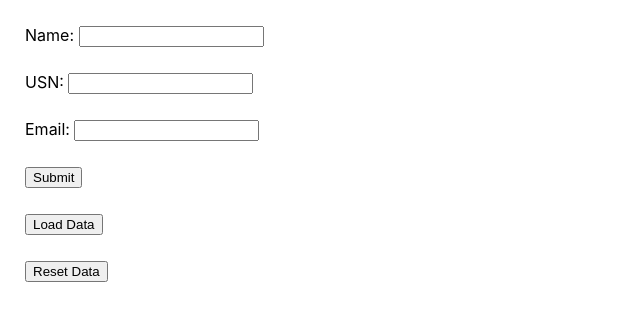
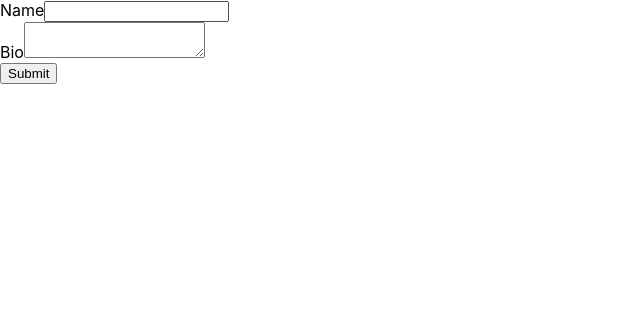
Before and after one commit to Saakethjayarama/React, a React (Create React App) app in the folder formik-learn/: page / in a window 1280 px wide. Shown: the top 320 px of the page, without its empty margins (0-640 px from the left). Built offline with nearby package versions, Linux system fonts and the light colour scheme.

Commit message:
Input and text area components implemented

```diff
--- a/formik-learn/src/App.js
+++ b/formik-learn/src/App.js
@@ -1,9 +1,8 @@
-import SaveFromState from "./04. SaveFormState";
-
+import FormikContainer from "./components/FormikContainer";
 function App() {
   return (
     <div className="App">
-      <SaveFromState />
+      <FormikContainer />
     </div>
   );
 }
--- /dev/null
+++ b/formik-learn/src/components/Error.jsx
@@ -0,0 +1,7 @@
+import React from "react";
+
+function Error({ children }) {
+  return <div style={{ color: "red" }}>{children}</div>;
+}
+
+export default Error;
--- /dev/null
+++ b/formik-learn/src/components/FormikContainer.jsx
@@ -0,0 +1,51 @@
+import { Form, Formik } from "formik";
+import React from "react";
+import * as yup from "yup";
+import FormikControl from "./FormikControl";
+
+function FormikContainer() {
+  const initialValues = {
+    name: "",
+    bio: "",
+  };
+
+  const handleSubmit = (state, submitProps) => {
+    console.log("State ", state);
+    console.log("Submit props ", submitProps);
+  };
+
+  const validationSchema = yup.object({
+    name: yup.string().required("Required!"),
+    bio: yup.string().required("Required!"),
+  });
+
+  return (
+    <div>
+      <Formik
+        initialValues={initialValues}
+        onSubmit={handleSubmit}
+        validationSchema={validationSchema}
+      >
+        {(formik) => (
+          <Form>
+            <FormikControl
+              control="input"
+              name="name"
+              label="Name"
+              type="text"
+            />
+            <FormikControl
+              control="textarea"
+              name="bio"
+              label="Bio"
+              type="text"
+            />
+            <button type="submit">Submit</button>
+          </Form>
+        )}
+      </Formik>
+    </div>
+  );
+}
+
+export default FormikContainer;
--- /dev/null
+++ b/formik-learn/src/components/FormikControl.jsx
@@ -0,0 +1,16 @@
+import React from "react";
+import Input from "./Input";
+import Textarea from "./Textarea";
+
+function FormikControl({ control, ...rest }) {
+  switch (control) {
+    case "input":
+      return <Input {...rest} />;
+    case "textarea":
+      return <Textarea {...rest} />;
+    default:
+      return null;
+  }
+}
+
+export default FormikControl;
--- /dev/null
+++ b/formik-learn/src/components/Input.jsx
@@ -0,0 +1,15 @@
+import { ErrorMessage, Field } from "formik";
+import React from "react";
+import Error from "./Error";
+
+function Input({ type, label, name, ...rest }) {
+  return (
+    <div className="form-control">
+      <label htmlFor={name}>{label}</label>
+      <Field name={name} id={name} {...rest} />
+      <ErrorMessage name={name} component={Error} />
+    </div>
+  );
+}
+
+export default Input;
--- /dev/null
+++ b/formik-learn/src/components/Textarea.jsx
@@ -0,0 +1,15 @@
+import { ErrorMessage, Field } from "formik";
+import React from "react";
+import Error from "./Error";
+
+function Textarea({ name, label, ...rest }) {
+  return (
+    <div className="form-control">
+      <label htmlFor={name}>{label}</label>
+      <Field name={name} id={name} {...rest} as="textarea" />
+      <ErrorMessage name={name} component={Error} />
+    </div>
+  );
+}
+
+export default Textarea;
```
